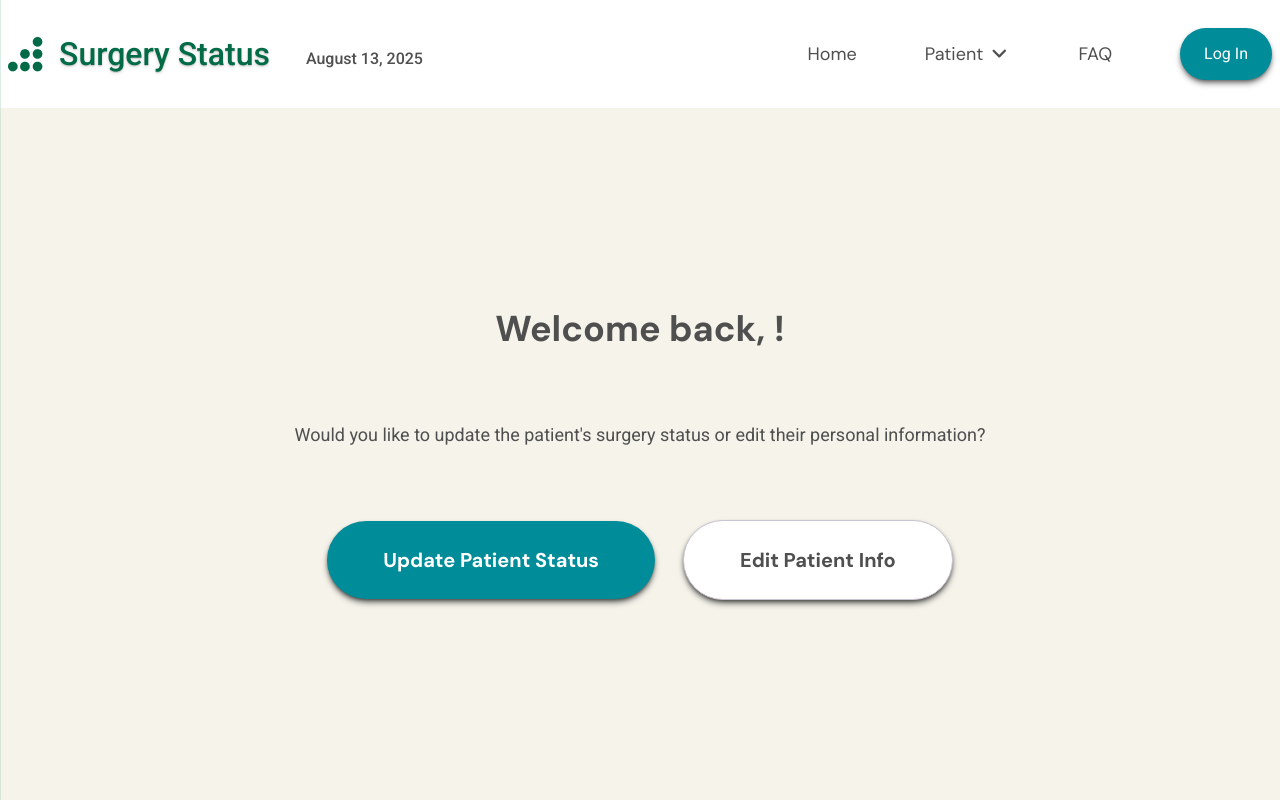
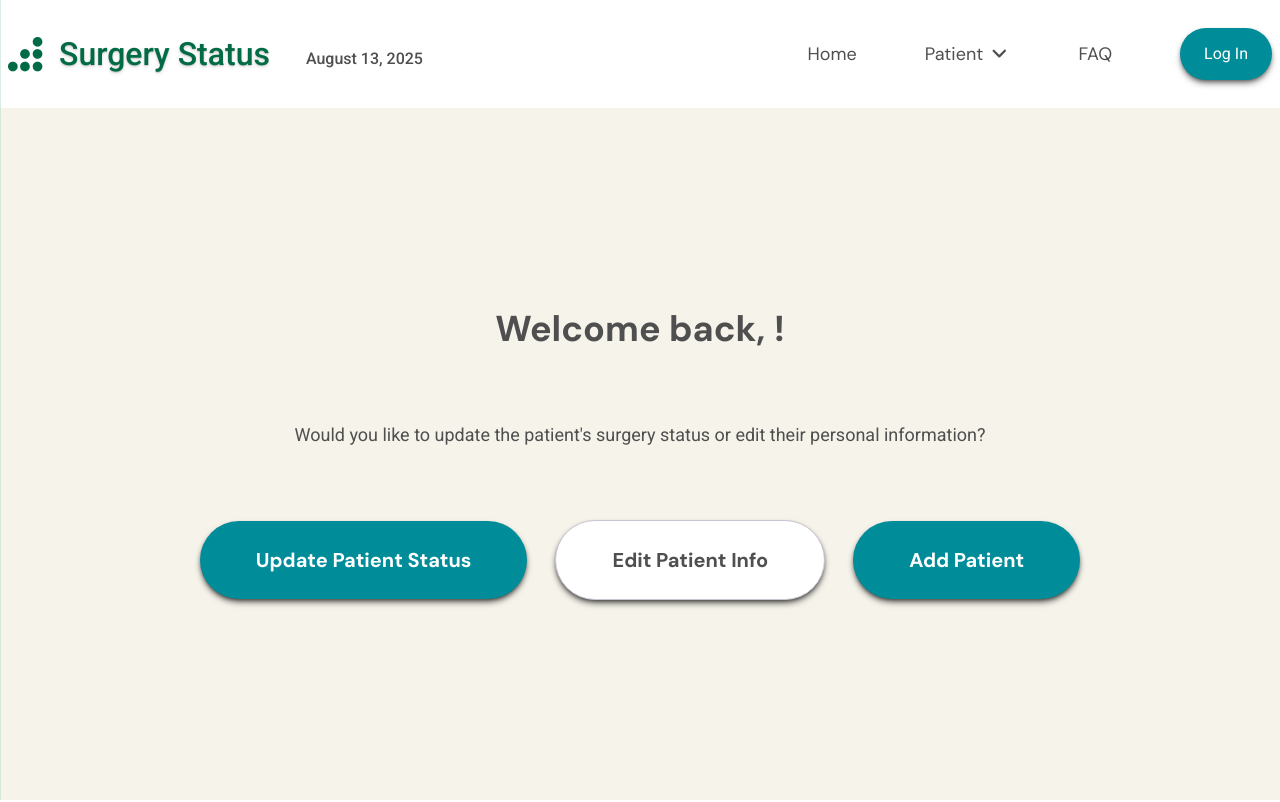
Before and after one commit to chingu-voyages/V56-tier2-team-25, a React (Vite) app: page /admin in a window 1280 px wide. Shown: the top 802 px of the page. Built offline with nearby package versions, Linux system fonts and the light colour scheme; the HTML template or start-up script is replaced by a standard one.

Commit message:
Final Routing Changes

```diff
--- a/src/App.jsx
+++ b/src/App.jsx
@@ -51,11 +51,13 @@ function Home() {
               <div className="flex justify-center lg:justify-start">
                 <button
                   type="submit"
-                  className="bg-[#008C99] text-white text-[1.125rem] mt-12 lg:mt-0 font-bold rounded-[40px] px-13 py-6 cursor-pointer shadow-md/60 hover:bg-[#A8D5BA]"
+                  className="bg-[#008C99] text-white text-[1.125rem] mt-12 lg:mt-0 font-bold rounded-[40px] px-13 py-6 cursor-pointer shadow-md/60 hover:bg-[#A8D5BA] mr-4"
                   onClick={() => navigate("/FindPatient")}
                 >
                   Get Started <FontAwesomeIcon icon={faArrowRight} />
                 </button>
+                <button type="submit" className="bg-[#008C99] text-white text-[1.125rem] mt-12 lg:mt-0 font-bold rounded-[40px] px-13 py-6 cursor-pointer shadow-md/60 hover:bg-[#A8D5BA]"
+                onClick={() => navigate("/WaitingRoom")}>Status Board</button>
               </div>
             </div>
           </div>
--- a/src/components/Landingpages/LandingPageAdmin.jsx
+++ b/src/components/Landingpages/LandingPageAdmin.jsx
@@ -39,6 +39,12 @@ const LandingPageAdmin = () => {
           >
               Edit Patient Info
           </button>
+          <button
+            className="flex text-center items-center justify-center dm-sans md:mb-0 bg-[#008C99] text-white text-[1.25rem] font-bold rounded-[40px] px-14 py-6 cursor-pointer shadow-md/60 hover:bg-[#A8D5BA]"
+            onClick={() => navigate("/AddPatient")}
+          >
+              Add Patient
+          </button>
         </div>
       </div>
 
--- a/src/components/Landingpages/LandingPageGuest.jsx
+++ b/src/components/Landingpages/LandingPageGuest.jsx
@@ -1,8 +1,11 @@
 import React from "react";
 import Header from "../Nav/Header";
 import Footer from "../Footer";
+import { BrowserRouter as Router, Routes, Route, useNavigate } from 'react-router-dom';
 
 const LandingPageGuest = () => {
+  const navigate = useNavigate();
+
   return (
     <section>
       <div className="min-h-screen w-full flex flex-col">
@@ -18,7 +21,8 @@ const LandingPageGuest = () => {
               skill, compassion, and hope."
             </p>
           </div>
-          <div className="bg-[#008C99] text-white text-[1.125rem] font-bold rounded-[40px] px-18 py-6 cursor-pointer shadow-md/60 hover:bg-[#A8D5BA]">
+          <div className="bg-[#008C99] text-white text-[1.125rem] font-bold rounded-[40px] px-18 py-6 cursor-pointer shadow-md/60 hover:bg-[#A8D5BA]"
+          onClick={() => navigate("/FindPatient")}>
             Track Patient Status
           </div>
         </div>
--- a/src/components/Landingpages/Login.jsx
+++ b/src/components/Landingpages/Login.jsx
@@ -180,7 +180,7 @@ function Login() {
               </label>
               <input
                 id="password"
-                type="text"
+                type="password"
                 className="border px-4 py-2 text-[#4F4F4F] placeholder:text-[#9f9fa1] rounded-[10px] text-[1.125rem]"
                 placeholder="Password"
                 value={password}
```
